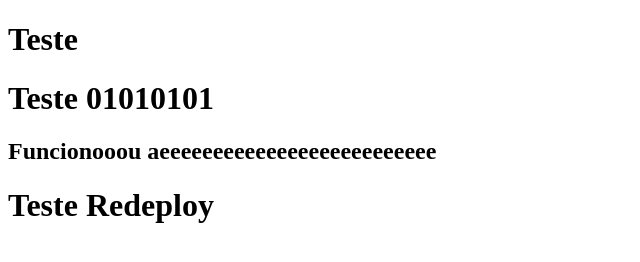
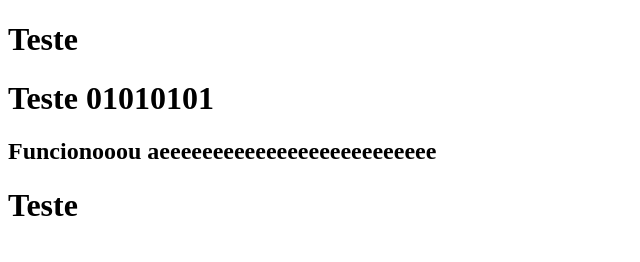
Before and after one commit to MatheusMilanezi/teste-coolify, a plain HTML site: page index.html in a window 1280 px wide. Shown: the whole page, without its empty margins (0-640 px from the left). Drawn offline with Linux system fonts and the light colour scheme.

Commit message:
teste jenkins

```diff
--- a/index.html
+++ b/index.html
@@ -10,6 +10,6 @@
     <h1>Teste</h1>
     <h1>Teste 01010101</h1>
     <h2>Funcionooou aeeeeeeeeeeeeeeeeeeeeeeeeee</h2>
-    <h1>Teste Redeploy</h1>
+    <h1>Teste</h1>
 </body>
 </html>
```
